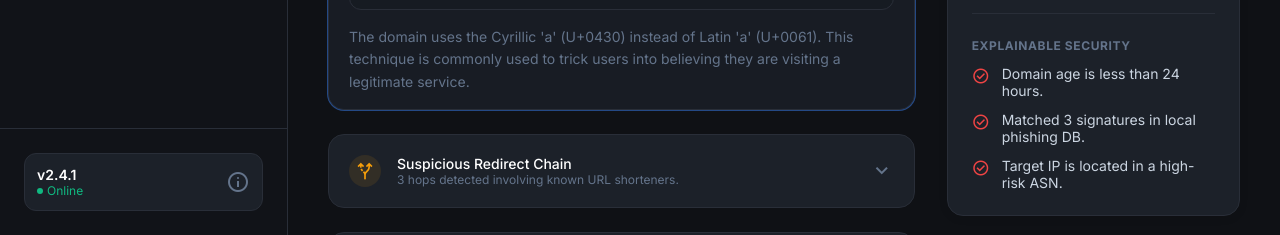
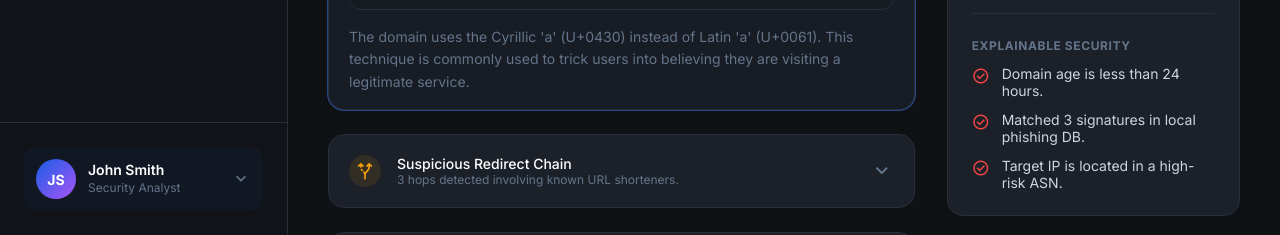
Before and after one commit to Raoof128/Raoof128.github.io, a plain HTML site: page webApp/src/jsMain/resources/threat.html in a window 1280 px wide. Shown: the part 565-800 px from the top of the page. Drawn offline with nearby package versions, Linux system fonts and the light colour scheme.

Commit message:
feat: Standardize sidebar footer to a consistent user profile component across all pages and improve profile dropdown positioning.

```diff
--- a/webApp/src/jsMain/resources/shared-ui.css
+++ b/webApp/src/jsMain/resources/shared-ui.css
@@ -2,6 +2,73 @@
  * QR-SHIELD Shared UI Component Styles
  * Styles for profile dropdowns, notifications, modals, and toasts
  */
+
+/* ==========================================================================
+   SIDEBAR USER PROFILE (Consistent across all pages)
+   ========================================================================== */
+.user-profile {
+    display: flex;
+    align-items: center;
+    gap: 0.75rem;
+    padding: 0.75rem;
+    background-color: rgba(25, 93, 230, 0.05);
+    border-radius: 0.75rem;
+    cursor: pointer;
+    transition: background-color 0.15s ease;
+}
+
+.user-profile:hover {
+    background-color: rgba(25, 93, 230, 0.12);
+}
+
+.user-profile .user-avatar {
+    width: 2.5rem;
+    height: 2.5rem;
+    border-radius: 50%;
+    background: linear-gradient(135deg, #195de6, #a855f7);
+    display: flex;
+    align-items: center;
+    justify-content: center;
+    font-size: 0.875rem;
+    font-weight: 700;
+    color: white;
+    flex-shrink: 0;
+}
+
+.user-profile .user-info {
+    flex: 1;
+    min-width: 0;
+    display: flex;
+    flex-direction: column;
+    gap: 0.125rem;
+}
+
+.user-profile .user-name {
+    font-size: 0.875rem;
+    font-weight: 600;
+    color: #ffffff;
+    display: block;
+    line-height: 1.2;
+}
+
+.user-profile .user-role,
+.user-profile .user-plan {
+    font-size: 0.75rem;
+    color: #64748b;
+    display: block;
+    line-height: 1.2;
+}
+
+.user-profile>.material-symbols-outlined {
+    color: #64748b;
+    font-size: 20px;
+    flex-shrink: 0;
+    transition: transform 0.15s ease;
+}
+
+.user-profile:hover>.material-symbols-outlined {
+    transform: rotate(180deg);
+}
 
 /* ==========================================================================
    PROFILE DROPDOWN
--- a/webApp/src/jsMain/resources/shared-ui.js
+++ b/webApp/src/jsMain/resources/shared-ui.js
@@ -133,12 +133,26 @@
             </div>
         `;
 
+
         document.body.appendChild(dropdown);
 
-        // Position the dropdown
+        // Position the dropdown - open upward if at bottom of screen
         const rect = anchorElement.getBoundingClientRect();
-        dropdown.style.top = `${rect.bottom + 8}px`;
-        dropdown.style.right = `${window.innerWidth - rect.right}px`;
+        const dropdownHeight = 320; // Approximate height of dropdown
+        const spaceBelow = window.innerHeight - rect.bottom;
+        const spaceAbove = rect.top;
+
+        // If not enough space below, open upward
+        if (spaceBelow < dropdownHeight && spaceAbove > dropdownHeight) {
+            // Open upward
+            dropdown.style.bottom = `${window.innerHeight - rect.top + 8}px`;
+            dropdown.style.top = 'auto';
+        } else {
+            // Open downward (default)
+            dropdown.style.top = `${rect.bottom + 8}px`;
+            dropdown.style.bottom = 'auto';
+        }
+        dropdown.style.left = `${rect.left}px`;
 
         // Animate in
         requestAnimationFrame(() => {
--- a/webApp/src/jsMain/resources/threat.html
+++ b/webApp/src/jsMain/resources/threat.html
@@ -88,15 +88,13 @@
             </nav>
 
             <div class="sidebar-footer">
-                <div class="version-card">
-                    <div class="version-info">
-                        <span class="version-number">v2.4.1</span>
-                        <span class="version-status">
-                            <span class="status-dot"></span>
-                            Online
-                        </span>
+                <div class="user-profile">
+                    <div class="user-avatar">JS</div>
+                    <div class="user-info">
+                        <span class="user-name">John Smith</span>
+                        <span class="user-role">Security Analyst</span>
                     </div>
-                    <span class="material-symbols-outlined">info</span>
+                    <span class="material-symbols-outlined">expand_more</span>
                 </div>
             </div>
         </aside>
```
Also changed, not shown: webApp/src/jsMain/resources/export.html (+6 -5 lines), webApp/src/jsMain/resources/game.html (+3 -2 lines), webApp/src/jsMain/resources/onboarding.html (+6 -5 lines), webApp/src/jsMain/resources/results.html (+7 -2 lines), webApp/src/jsMain/resources/scanner.html (+3 -2 lines), webApp/src/jsMain/resources/trust.html (+3 -2 lines), .agent/agent.md.
